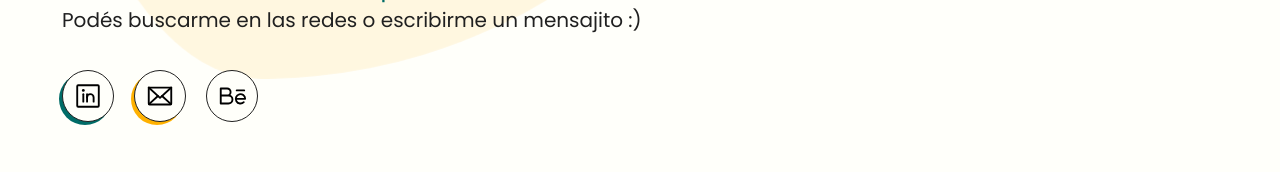
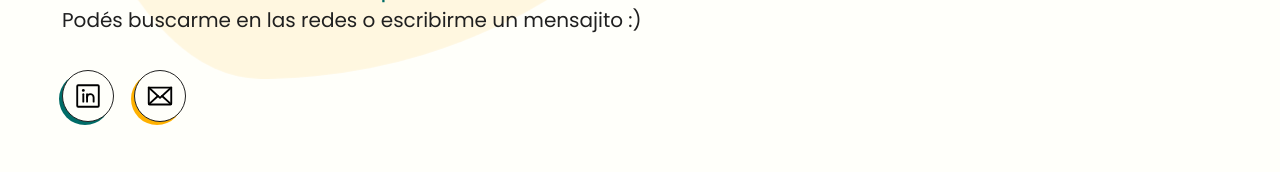
Before and after one commit to MarinaZiembar/my-portfolio, a React (Create React App) app: page /contacto in a window 1280 px wide. Shown: the part 475-647 px from the top of the page. Built offline with nearby package versions, Linux system fonts and the light colour scheme.

Commit message:
vuelvo todo a como estaba antes de crear la rama secundaria

```diff
--- a/src/data/social.js
+++ b/src/data/social.js
@@ -32,9 +32,4 @@ export const contact = [
         color:"yellow",
         path:"mailto:contacto@holasoymaru.com.ar",
     },
-    {
-        icon:behance,
-        color:"pink<",
-        path:"mailto:contacto@holasoymaru.com.ar",
-    },
 ]
```
